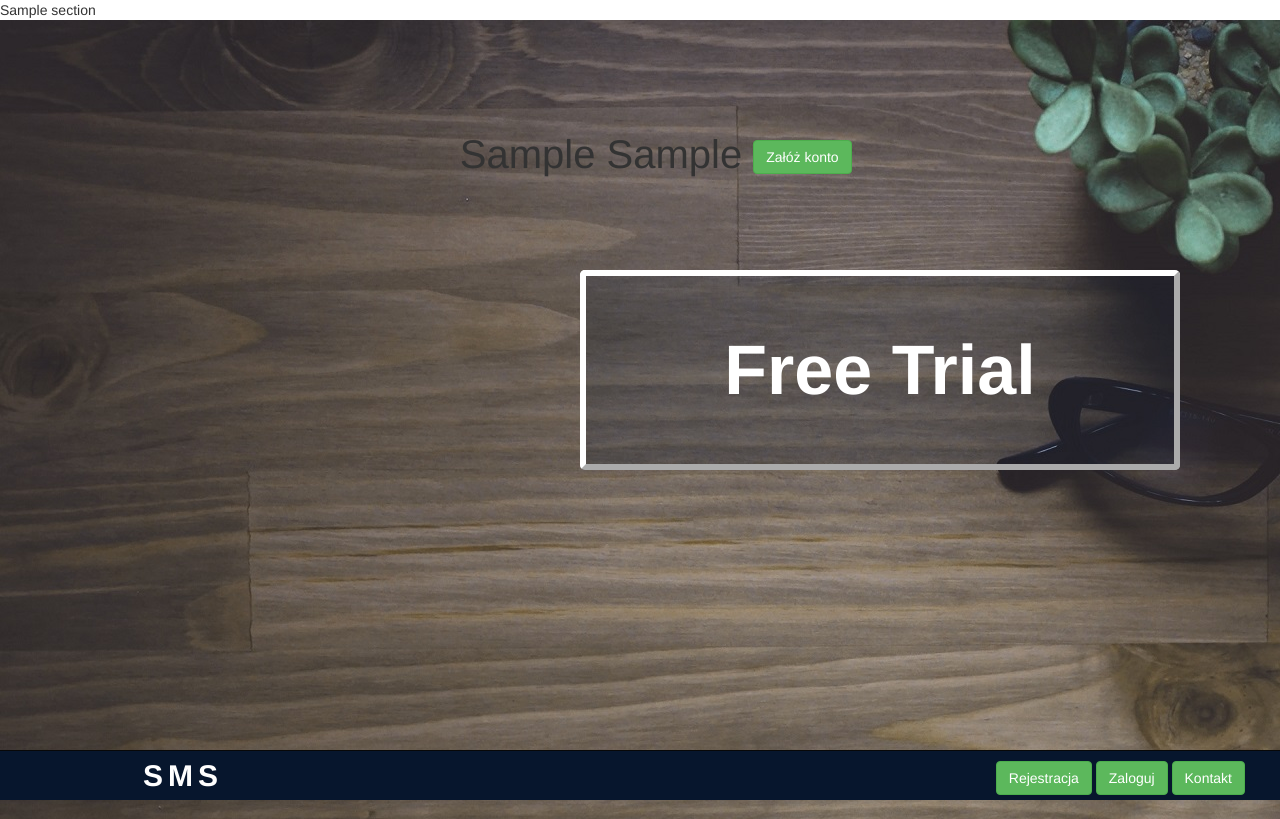
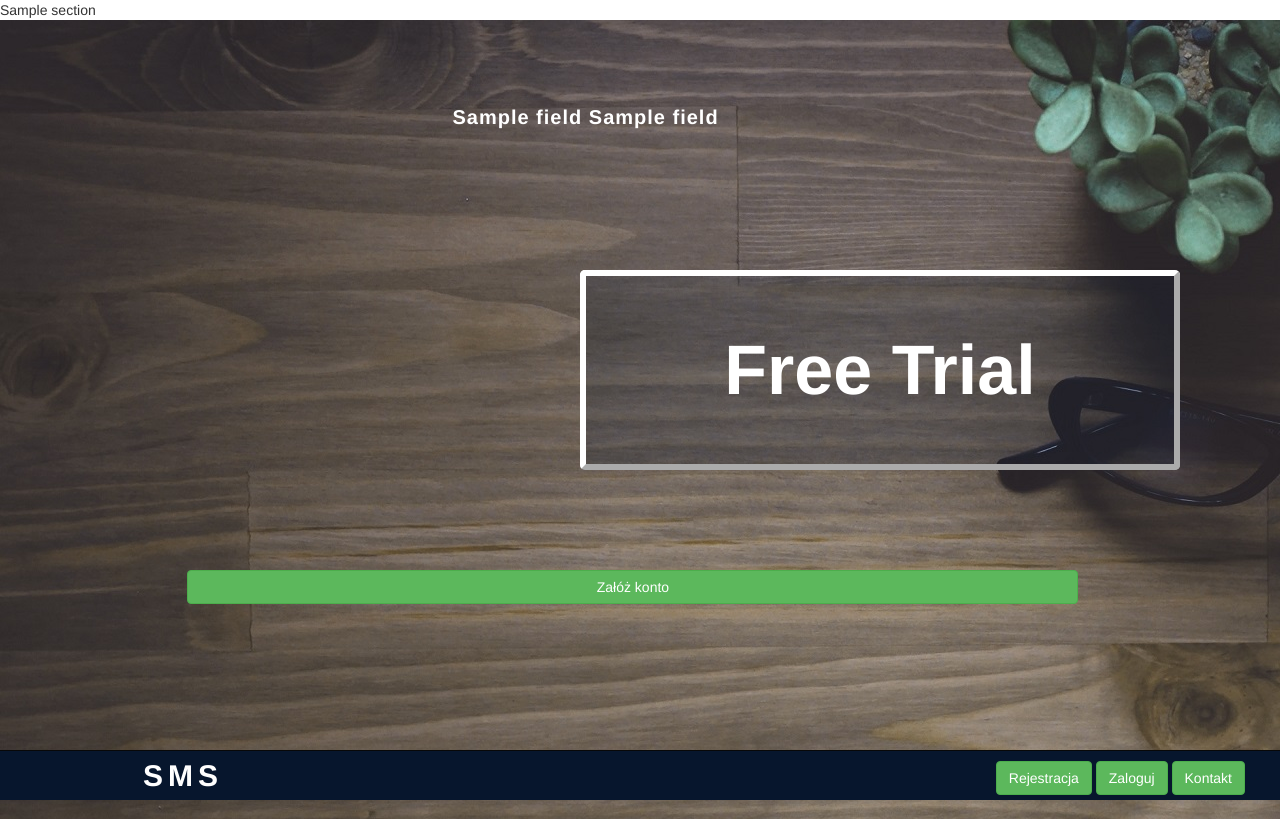
Before and after one commit to SecMeant/repsms, a Django app: template ProjectSMS/SMS/templates/index.html in a window 1280 px wide. Shown: the top 819 px of the page. Run offline with Django 3.2, Linux system fonts and the light colour scheme; the template is opened without the code that fills it: most values are stand-ins (such as "Sample title", 1, 10 or a date in 2020); some libraries are stand-ins or nearby versions.

Commit message:
poprawnosć danych w form rejestracja

```diff
--- a/ProjectSMS/SMS/platforma/models.py
+++ b/ProjectSMS/SMS/platforma/models.py
@@ -38,7 +38,7 @@ class User(AbstractBaseUser, PermissionsMixin):
 	nazwaSzkoly = models.CharField(max_length=100, blank=True)
 	email = models.EmailField(blank=False)
 	password = models.CharField(max_length=256)
-	phoneNumber = models.IntegerField()
+	phoneNumber = models.CharField(max_length=15)
 	created = models.DateTimeField(default=datetime.now())
 	expired = models.DateTimeField(default=datetime.now()+timedelta(days=1))
 	confirm = models.BooleanField(default=False)
--- a/ProjectSMS/SMS/static/indexcss.css
+++ b/ProjectSMS/SMS/static/indexcss.css
@@ -121,17 +121,19 @@ button.btnIndex:hover{
 .container{
 	width:100%;
 }
-.divFormRejestracja > p{
+.divFormRejestracja{
 	font-size: 20px;
 	color:white;
 	font-weight: bold;
 	width:60%;
 	margin-top:4%;
 	letter-spacing: 1px;
+	display:inline-grid;
 }
 .divFormRejestracja{
-	margin-left:28%;
-	margin-top: -12%;
+	margin-left:26%;
+	margin-top: -14%;
+
 }
 .divFormKontakt > p{
 	font-size: 20px;
@@ -145,3 +147,7 @@ button.btnIndex:hover{
 	margin-left:28%;
 	margin-top: -12%;
 }
+.buttonRejestracja{
+	margin-top:66%;
+	margin-left:-39%;
+}
--- a/ProjectSMS/SMS/templates/index.html
+++ b/ProjectSMS/SMS/templates/index.html
@@ -12,10 +12,30 @@
 						<form method="POST" action='' enctype='multipart/form-data'>
 							<div class="col-sm-6 divFormRejestracja">
 								{% csrf_token %}
-								{{instanceR.as_p}}
-								{{instanceReEx.as_p}}
+								{% for field in instanceR %}
+									<div class="form-group col-sm-8">
+										{{field.label_tag }}
+											{{field}}
+											{% if field.name == 'username' and passwordError.login %}
+												<div class="alert alert-danger">{{passwordError.login }}</div>
+											{% endif %}
 
-							<input type="submit" class="btn btn-success" name="rejestracja" value="Załóż konto" />
+											{% if field.name == 'email' and passwordError.email %}
+												<div class="alert alert-danger">{{passwordError.email }}</div>
+											{% endif %}
+
+											{% if field.name == 'passwordConfirm' and passwordError.passwordConfirm %}
+												<div class="alert alert-danger">{{passwordError.passwordConfirm}}</div>
+											{% endif %}
+											{% if field.name == 'phoneNumber' and passwordError.phoneNumber %}
+												<div class="alert alert-danger">{{passwordError.phoneNumber}}</div>
+											{% endif %}
+											</br>
+
+									</div>
+									{% endfor %}
+							<input type="submit" class="btn btn-success buttonRejestracja" name="rejestracja" value="Załóż konto" />
+
 							</div>
 						</form>
 
@@ -49,12 +69,11 @@
 					<div class="container">
 						<div class="col-sm-16 col-sm-offset-1" >
 							<form method="POST" action="">
-							<div class="col-sm-6 divFormKontakt">
-
-								{{instanceC.as_p}}{% csrf_token %}
-								<input type="submit" class="btn btn-danger" name="kontakt" value="Wyślij wiadomość" />
-							</div>
-						</form>
+								<div class="col-sm-6 divFormKontakt">
+									{{instanceC.as_p}}{% csrf_token %}
+									<input type="submit" class="btn btn-danger" name="kontakt" value="Wyślij wiadomość"/>
+								</div>
+							</form>
 						</div>
 					</div>
 				</div>
```
Also changed, not shown: ProjectSMS/SMS/platforma/forms.py (+8 -1 lines), ProjectSMS/SMS/platforma/views.py (+46 -8 lines), ProjectSMS/SMS/db.sqlite3, ProjectSMS/SMS/platforma/migrations/0003_auto_20161030_1615.py (added).
